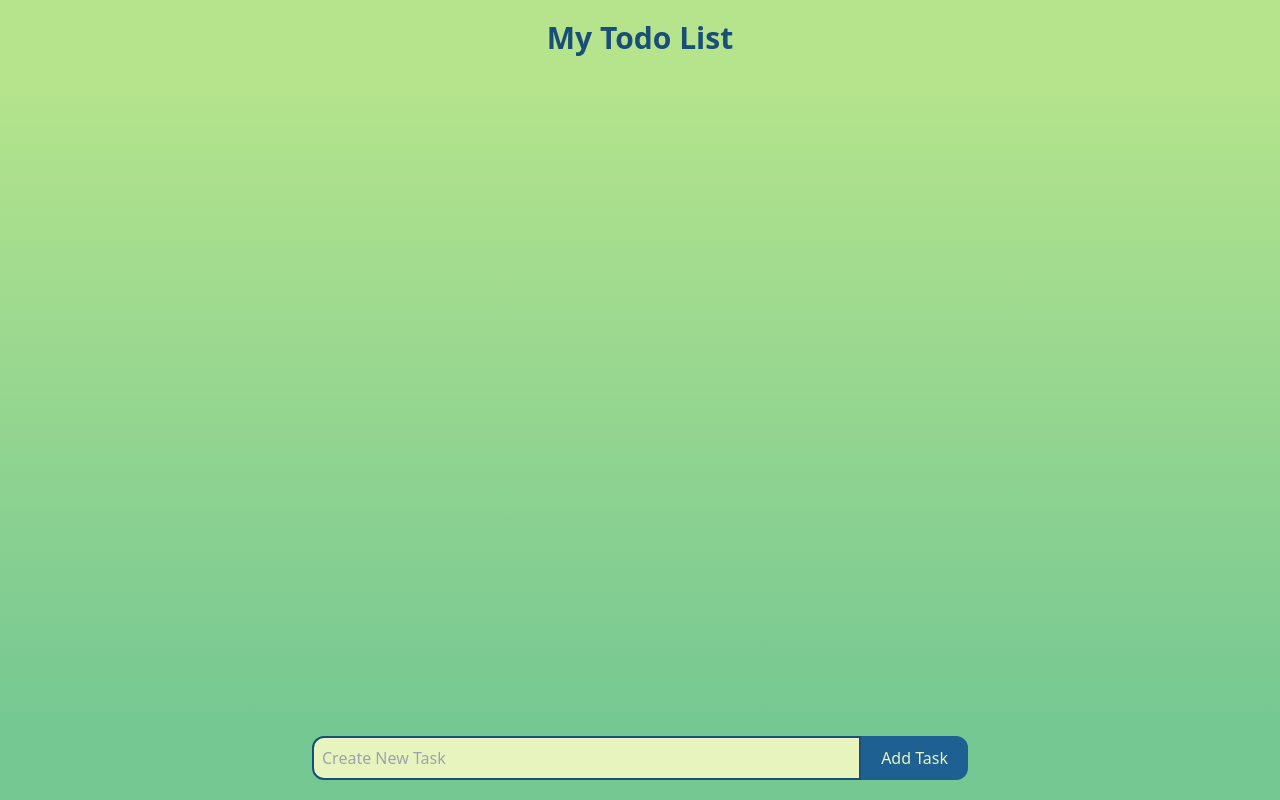
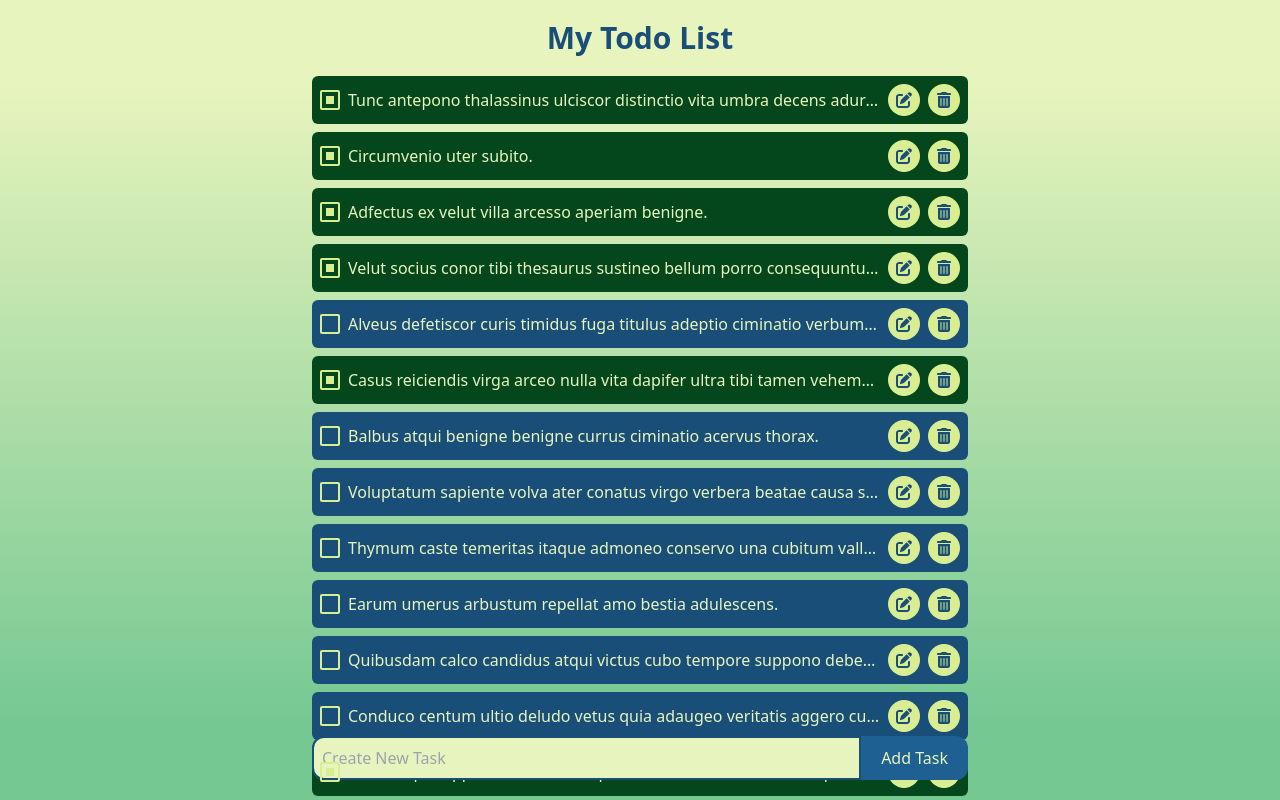
Before and after one commit to kadeem254/REACT-004-todoList, a React (Vite) app: page / in a window 1280 px wide. Shown: the top 800 px of the page. Built offline with nearby package versions, Linux system fonts and the light colour scheme.

Commit message:
FEAT: Todo view and editing
- Todo items can now be added and viewed.
- Todo items can be edited.
- Modified the styling for the page background color.
- Added NPM packages for font-awesome and fakerjs.

```diff
--- a/index.html
+++ b/index.html
@@ -7,7 +7,7 @@
     <title>Todo List App</title>
   </head>
   <body>
-    <div id="root" class="min-h-screen bg-gradient-to-b from-light_green from-10%
+    <div id="root" class="min-h-screen bg-gradient-to-b from-cream from-10%
     to-emerald to-90% bg-fixed"></div>
     <script type="module" src="/src/main.jsx"></script>
   </body>
--- a/package.json
+++ b/package.json
@@ -15,6 +15,9 @@
   },
   "devDependencies": {
     "@faker-js/faker": "^8.3.1",
+    "@fortawesome/fontawesome-svg-core": "^6.5.1",
+    "@fortawesome/free-solid-svg-icons": "^6.5.1",
+    "@fortawesome/react-fontawesome": "^0.2.0",
     "@types/react": "^18.2.37",
     "@types/react-dom": "^18.2.15",
     "@vitejs/plugin-react": "^4.2.0",
--- /dev/null
+++ b/src/components/CheckBox.jsx
@@ -0,0 +1,28 @@
+import React, { useState } from 'react';
+
+function CheckBox ({isChecked, toggleCallback}) {
+
+  const onToggle = (e) => {
+    if( toggleCallback ){
+      toggleCallback();
+    }
+    return;
+  }
+
+  return (
+    <label className="relative cursor-pointer text-base w-5 h-5 select-none block
+    border-2 border-mindaro rounded-sm">
+      <input
+        className="absolute opacity-0 cursor-pointer h-0 w-0 peer"
+        type="checkbox"
+        checked={isChecked} onChange={onToggle}/>
+      <div
+        className="absolute top-0 left-0 w-full h-full after:content-['']
+        after:absolute after:top-1/4 after:left-1/4 after:w-1/2 after:h-1/2
+        after:transition-all peer-checked:after:bg-mindaro"
+      ></div>
+    </label>
+  );
+}
+
+export default CheckBox;
--- /dev/null
+++ b/src/components/TodoItem.jsx
@@ -0,0 +1,198 @@
+import { useEffect, useRef, useState } from "react";
+import { FontAwesomeIcon } from "@fortawesome/react-fontawesome";
+import { faPenToSquare, faFloppyDisk, faTrashCan } from "@fortawesome/free-solid-svg-icons";
+import CheckBox from "./CheckBox";
+
+/**
+ * Component that handles rendering of todo items
+ * @param {Object} props
+ * @param {Object} props.todoObject - Object containing information about the
+ * given task.
+ * @param {string} props.todoObject.id - the uuid key of the task
+ * @param {string} props.todoObject.text - the text for the task
+ * @param {boolean} props.todoObject.completed - boolean representing whether the task is
+ * completed or not.
+ * @param {number} props.todoObject.createdOn - epoch time representing when the task
+ * was created.
+ * @param {number} props.todoObject.updatedOn - epoch time representing the last time this
+ * task was updated.
+ *
+ * @param {Function} props.todoToggleCallback - function responsible for updating
+ * a task when its completed state is toggled.
+ */
+function TodoItem({todoObject, todoToggleCallback, todoEditCallback, todoDeleteCallback }) {
+  const [editText, setEditText] = useState(todoObject.text);
+  const [isEditing, setIsEditing] = useState(false);
+
+  const editFieldRef = useRef(null);
+
+  const toggleCompleted = (event) => {
+    todoToggleCallback( event, todoObject.id )
+    console.log('toggle from <TodoItem>');
+  }
+
+  useEffect(
+    ()=>{
+      // focus the input field if isEditing is true
+      if( isEditing == true ){
+        editFieldRef.current.focus();
+      }
+    },
+    [isEditing]
+  )
+
+  const toggleEditMode = (event) => {
+    setIsEditing(
+      (currentState) => {
+        const nextState = !currentState;
+        return nextState;
+      }
+    );
+
+    return;
+  }
+
+  /**
+   * Confirms text is valid to be used as the todo text
+   * @param {String} text
+   */
+  const isValidText = (text) => {
+    if( typeof text !== "string" ){
+      return false;
+    }
+
+    if( text.trim().length <= 0 ){
+      return false;
+    }
+
+    return true;
+  }
+
+  /**
+   * Handle field updates during editing
+   * @param {Event} event
+   */
+  const handleTodoEdit = (event) => {
+    setEditText( event.target.value );
+    return;
+  }
+
+  /**
+   * Handle input blur during editiing
+   * @param {Event} event
+   */
+  const handleBlur = (event)=>{
+    saveTodoEdit();
+    return;
+  }
+
+  /**
+   * Handle key presses during editiing
+   * @param {Event} event
+   */
+  const handleKeyPress = (event)=>{
+    if( event.key === 'Enter' ){
+      saveTodoEdit();
+    }
+
+    return;
+  }
+
+  /**
+   * Handles saving the editted text.
+   */
+  const saveTodoEdit = () => {
+    if( isValidText(editText) ){
+      // if valid update text on main todo list
+      if( todoEditCallback ){
+        todoEditCallback(todoObject.id, editText);
+      }
+      setIsEditing(false);
+      return;
+    }
+
+    // if not valid release edit mode and reset value of edit text
+    setIsEditing(false);
+    setEditText(todoObject.text);
+    return
+  }
+
+  return (
+    <li
+      className="flex flex-row items-center gap-2 p-2 bg-indigo_dye text-cream
+      rounded-md hover:bg-lapis_lazuli data-[completed=true]:bg-pakistani_green
+    data-[completed=true]:hover:bg-sea_green"
+      data-completed={todoObject.completed || false}
+    >
+      {/* toggle for completion */}
+      <div className="flex items-center">
+        <CheckBox
+          isChecked={todoObject.completed || false}
+          toggleCallback={toggleCompleted}
+        ></CheckBox>
+      </div>
+
+      {/* text for the task item */}
+      <div className="flex-grow overflow-hidden">
+
+        {/* conditionally display */}
+        {
+          isEditing ?
+          (
+            <input
+              ref={editFieldRef}
+              className="w-full bg-cream text-indigo_dye px-2 outline-none"
+              value={editText}
+              type="text"
+              onChange={handleTodoEdit}
+              onBlur={handleBlur}
+              onKeyDown={handleKeyPress}
+            />
+          )
+          :(
+            <p className="whitespace-nowrap overflow-hidden text-ellipsis">
+              {todoObject.text}
+            </p>
+          )
+        }
+      </div>
+
+      {/* Options for modifying the task item */}
+      <div className="flex flex-row gap-2">
+        <div
+          className="icon bg-mindaro text-indigo_dye flex justify-center
+          items-center w-8 h-8 rounded-full cursor-pointer"
+          onClick={toggleEditMode}
+        >
+          {
+            isEditing
+            ?(
+              <FontAwesomeIcon
+                icon={faFloppyDisk}
+                onClick={toggleEditMode}
+              ></FontAwesomeIcon>
+            )
+            :(
+              <FontAwesomeIcon
+                icon={faPenToSquare}
+                onClick={saveTodoEdit}
+              ></FontAwesomeIcon>
+            )
+          }
+        </div>
+
+        <div
+          className="icon bg-mindaro text-indigo_dye flex justify-center
+          items-center w-8 h-8 rounded-full cursor-pointer"
+        >
+          <FontAwesomeIcon
+            icon={faTrashCan}
+          ></FontAwesomeIcon>
+        </div>
+
+      </div>
+    </li>
+  );
+}
+
+export default TodoItem;
--- a/src/components/TodoWrapper.jsx
+++ b/src/components/TodoWrapper.jsx
@@ -1,8 +1,13 @@
 import { useState } from "react";
 import AddTodoForm from "./AddTodoForm";
+import TodoItem from "./TodoItem";
+import * as FACTORY from "../utils/factory";
 
 function TodoWrapper(){
-  const [todos, setTodos] = useState([]);
+  const [todos, setTodos] = useState(()=>{
+    // temporary data
+    return FACTORY.generateFakeTodos(30);
+  });
 
   /**
    *
@@ -43,9 +48,76 @@ function TodoWrapper(){
     return;
   }
 
+
+
+  /**
+   * Handles toggle action for the completed status of a todo task.
+   * @param {Event} event
+   * @param {Object} targetId - ID for the task to update
+   */
+  const handleTodoToggle = (event, targetId) => {
+    const updatedTodos = todos.map(
+      (todo, index ) => {
+        // only update the task with the given id.
+        if(todo.id === targetId){
+          return {
+            ...todo,
+            completed: !todo.completed
+          }
+        }
+
+        return todo;
+      }
+    );
+
+    // update todos list
+    setTodos(updatedTodos);
+
+    return;
+  }
+
+  /**
+   * Handles updating the todo item specified by the id
+   * @param {string} id - id of the todo to update.
+   * @param {string} newText - the new value to update the todo with.
+   * @returns
+   */
+  const handleTodoUpdate = (id, newText) => {
+    const updatedTodos = todos.map(
+      (todo, item)=>{
+        if( todo.id === id ){
+          return {
+            ...todo,
+            text: newText,
+            updatedOn: Date.now()
+          }
+        }
+
+        return todo;
+      }
+    )
+
+    setTodos(updatedTodos);
+    return;
+  }
+
   return(
     <div className="relative">
       <AddTodoForm newTodoCallback={createNewTask}></AddTodoForm>
+      <ul id="todo-list" className="flex flex-col gap-2 pb-16">
+        {
+          todos.map(
+            (todo, index) => (
+              <TodoItem
+                key={todo.id}
+                todoObject={todo}
+                todoToggleCallback={handleTodoToggle}
+                todoEditCallback={handleTodoUpdate}
+              ></TodoItem>
+            )
+          )
+        }
+      </ul>
     </div>
   )
 }
--- /dev/null
+++ b/src/utils/factory.js
@@ -0,0 +1,29 @@
+import { faker } from '@faker-js/faker';
+
+/**
+ * Returns an array of todo items
+ * @param {number} count - number of items to create
+ */
+export function generateFakeTodos( count ){
+  const MAX_ITEMS = 100;
+  const fakeData = [];
+
+  if( typeof count !== "number" || count <= 0 || count > MAX_ITEMS){
+    return fakeData;
+  }
+
+  const createRandomTodo = ()=>{
+    return {
+      id: crypto.randomUUID(),
+      text: faker.lorem.sentence({min: 3, max: 45}),
+      completed: faker.datatype.boolean(),
+      createdOn: Date.now(),
+      updatedOn: Date.now(),
+    }
+  }
+  for(let i = 0; i < count; i++){
+    fakeData.push(createRandomTodo());
+  }
+
+  return fakeData;
+}
--- a/tailwind.config.js
+++ b/tailwind.config.js
@@ -15,6 +15,8 @@ export default {
         cerulean: "#1a759f",
         lapis_lazuli: "#1e6091",
         indigo_dye: "#184e77",
+        sea_green: "#058c42",
+        pakistani_green: "#04471c",
       },
     },
   },
```
Also changed, not shown: 1 other file (tests, documents, lock files or other folders).
